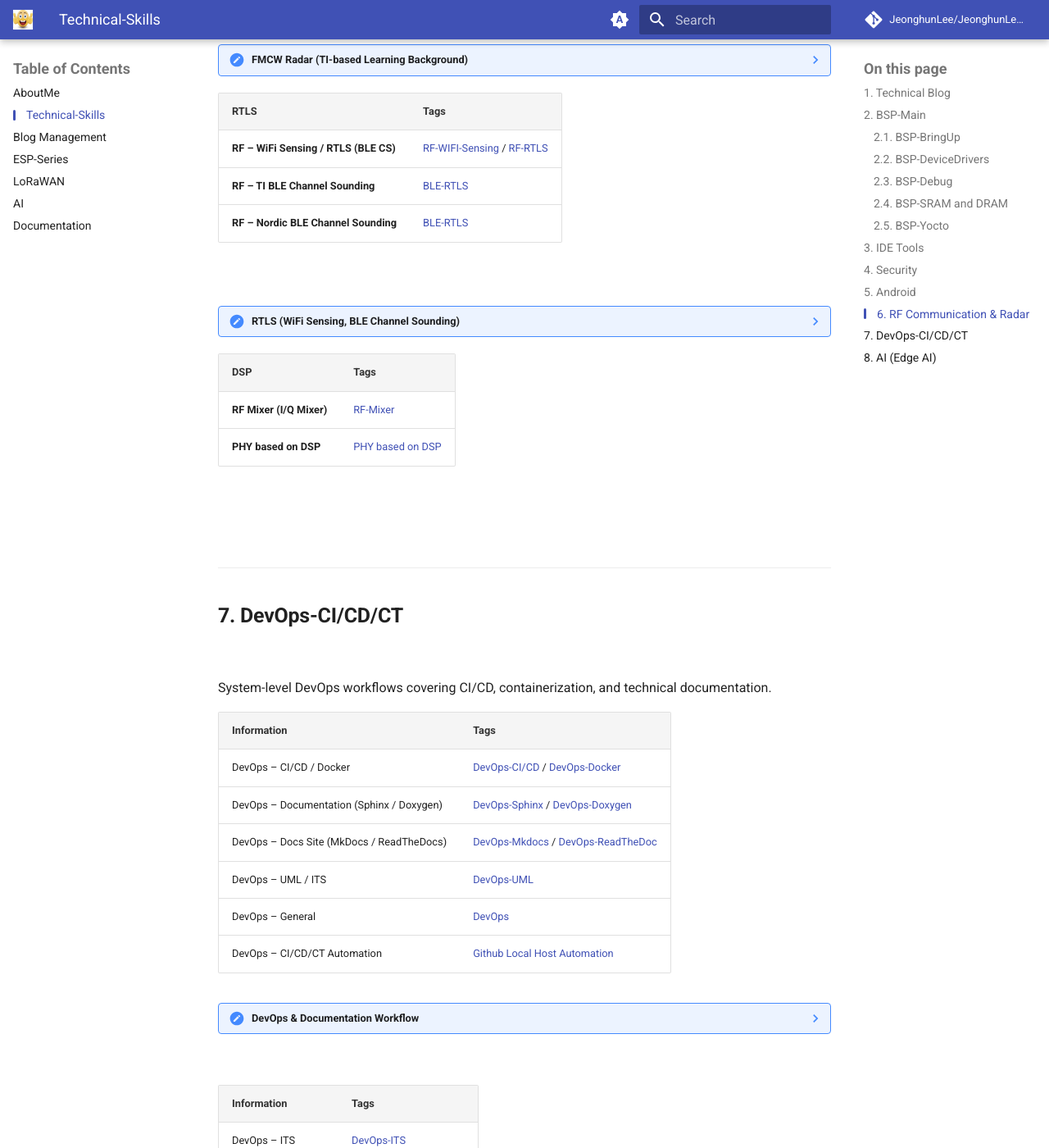
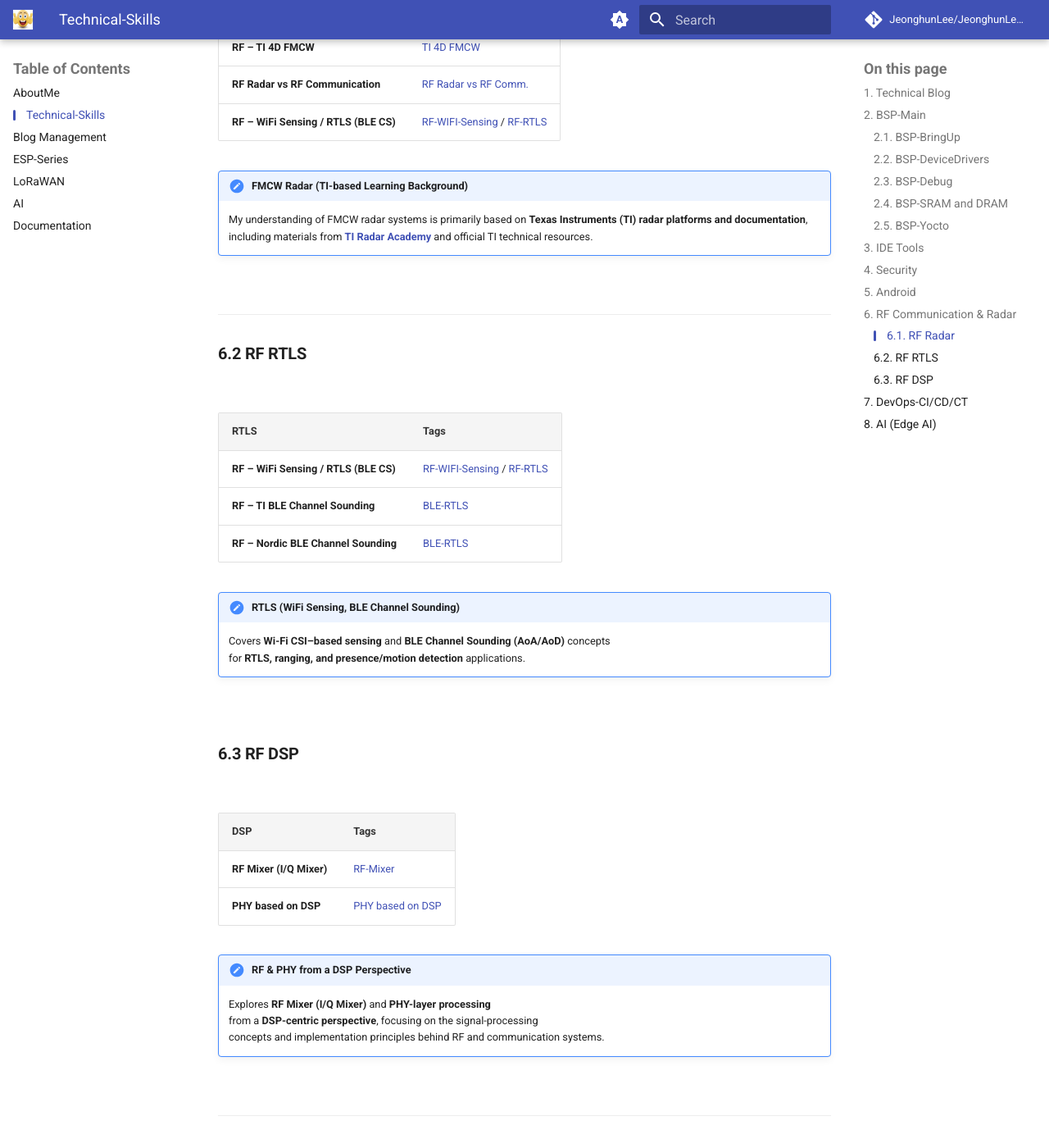
Before and after one commit to JeonghunLee/JeonghunLee.github.io, an MkDocs documentation site: the page built from docs/project_technical_skills.md, in a window 1280 px wide and 1400 px high, scrolled down 10085 px. Shown: the whole window at 82% size. Built offline with MkDocs 1.6.1 and Material for MkDocs 9.7.7, drawn with Linux system fonts in a browser that asks for light colours; comment, search, counter and statistics services are not loaded; some of the changed text lies outside the part shown.

Commit message:
update RF communication and radar sections for improved organization and clarity

```diff
--- a/docs/project_technical_skills.md
+++ b/docs/project_technical_skills.md
@@ -369,9 +369,15 @@ System-level analysis of **RF communication and Radar behavior/RTLS** across Wi-
 | ESP32/ESP32-S3 ALL | [MCU-ESP32](https://ahyuo79.blogspot.com/search/label/MCU-ESP32) / [MCU-ESP32S3](https://ahyuo79.blogspot.com/search/label/MCU-ESP32S3) |
 
 
-??? note "RF Wi-Fi / Bluetooth / 4G/5G"
+!!! note "RF Wi-Fi / Bluetooth / 4G/5G"
     Covers practical RF fundamentals and system-level behavior
     across **Wi-Fi, Bluetooth, and cellular (4G/LTE)** technologies.
+
+<br/>
+
+---
+
+### RF Radar
 
 <br/>
 
@@ -382,11 +388,18 @@ System-level analysis of **RF communication and Radar behavior/RTLS** across Wi-
 | **RF Radar vs RF Communication** | [RF Radar vs RF Comm.](https://ahyuo79.blogspot.com/2024/11/rf-radar-rf-comm.html) |
 | **RF – WiFi Sensing / RTLS (BLE CS)** |  [RF-WIFI-Sensing](https://ahyuo79.blogspot.com/search/label/RF-WIFI-Sensing) / [RF-RTLS](https://ahyuo79.blogspot.com/search/label/RF-RTLS) |
 
+
+!!! note "FMCW Radar (TI-based Learning Background)"
+    My understanding of FMCW radar systems is primarily based on **Texas Instruments (TI) radar platforms and documentation**,
+    including materials from **[TI Radar Academy](https://dev.ti.com/tirex/explore/node?node=A__AEIJm0rwIeU.2P1OBWwlaA__RADAR-ACADEMY__GwxShWe__LATEST)** and official TI technical resources.
+
 <br/>
 
-??? note "FMCW Radar (TI-based Learning Background)"
-    My understanding of FMCW radar systems is primarily based on **Texas Instruments (TI) radar platforms and documentation**,
-    including materials from **[TI Radar Academy](https://dev.ti.com/tirex/explore/node?node=A__AEIJm0rwIeU.2P1OBWwlaA__RADAR-ACADEMY__GwxShWe__LATEST)** and official TI technical resources.
+---
+
+### RF RTLS
+
+<br/>
 
 | RTLS | Tags |
 |-------------|------|
@@ -394,22 +407,26 @@ System-level analysis of **RF communication and Radar behavior/RTLS** across Wi-
 | **RF – TI BLE Channel Sounding** |  [BLE-RTLS](https://ahyuo79.blogspot.com/2026/02/ble-channel-sounding.html) |
 | **RF – Nordic BLE Channel Sounding** |  [BLE-RTLS](https://ahyuo79.blogspot.com/2025/10/nordic-ble-channel-sounding.html) |
 
+
+!!! note "RTLS (WiFi Sensing, BLE Channel Sounding)"
+    Covers **Wi-Fi CSI–based sensing** and **BLE Channel Sounding (AoA/AoD)** concepts
+    for **RTLS, ranging, and presence/motion detection** applications.
+
 <br/>
 
-??? note "RTLS (WiFi Sensing, BLE Channel Sounding)"
-    Covers **Wi-Fi CSI–based sensing** and **BLE Channel Sounding (AoA/AoD)** concepts
-    for **RTLS, ranging, and presence/motion detection** applications.
+### RF DSP
+
+<br/>
 
 | DSP | Tags |
 |-------------|------|
 | **RF Mixer (I/Q Mixer)** | [RF-Mixer](https://ahyuo79.blogspot.com/search/label/RF-Mixer) |
 | **PHY based on DSP** |  [PHY based on DSP](https://ahyuo79.blogspot.com/2025/12/phy-dsp.html) |
 
-
-<br/>
-
-
-
+!!! note "RF & PHY from a DSP Perspective"
+    Explores **RF Mixer (I/Q Mixer)** and **PHY-layer processing**
+    from a **DSP-centric perspective**, focusing on the signal-processing
+    concepts and implementation principles behind RF and communication systems.
 
 
 <br/>
```
